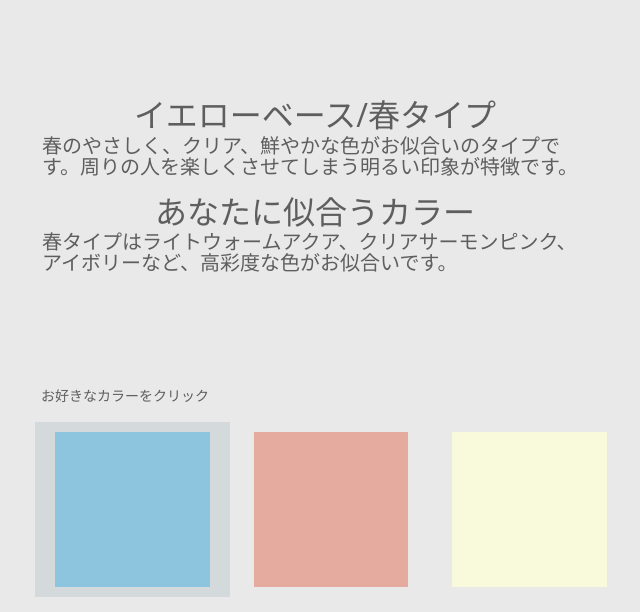
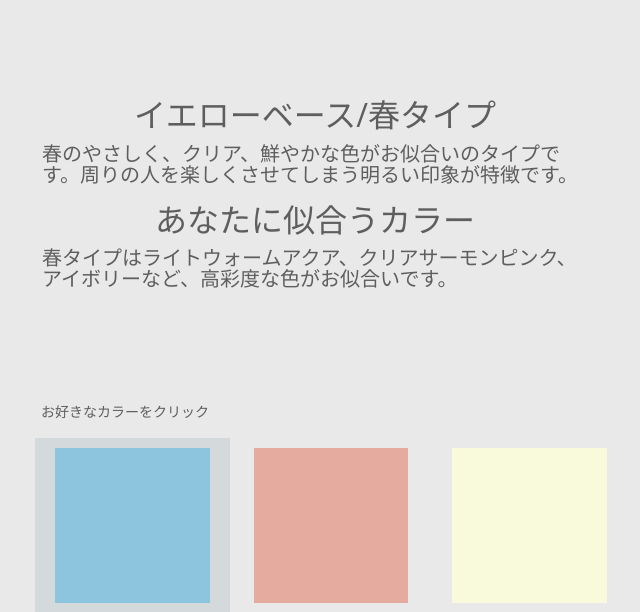
Before and after one commit to naturalmemo/personal_color, a Django app: page /result/1/ in a window 1280 px wide. Shown: the part 453-1065 px from the top of the page, without its empty margins (325-965 px from the left). Run offline with Django 3.2, Linux system fonts and the light colour scheme; data comes from the database, SQL or seed files in the repository; some libraries are stand-ins or nearby versions.

Commit message:
位置調整

```diff
--- a/personal_color/templates/result.html
+++ b/personal_color/templates/result.html
@@ -20,10 +20,10 @@
         <div class="row justify-content-center">
             <div class="col-lg-6">
                 <h2>{{base.base}}/{{base.name}}タイプ</h2>
-                <p class="lead">{{base.base_doc}}</p>
+                <p class="lead mt-2">{{base.base_doc}}</p>
 
                 <h2>あなたに似合うカラー</h2>
-                <p class="lead">{{base.color_doc}}</p>
+                <p class="lead mt-2">{{base.color_doc}}</p>
             </div>
         </div>
     </div>
```
